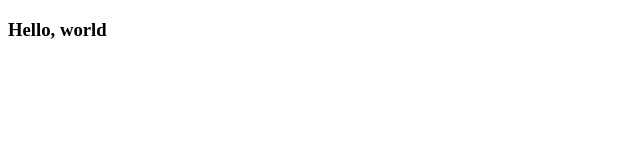
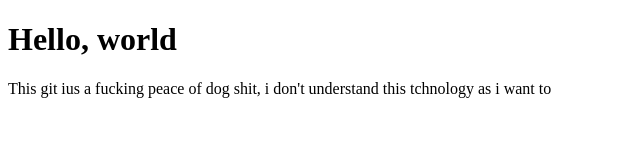
Before and after one commit to Nigami-light/Pidrilla, a plain HTML site: page index.html in a window 1280 px wide. Shown: the whole page, without its empty margins (0-640 px from the left). Drawn offline with Linux system fonts and the light colour scheme.

```diff
--- a/index.html
+++ b/index.html
@@ -5,6 +5,9 @@
         <title>Git</title>
     </head>
     <body>
-        <h3>Hello, world</h3>
+        <h1>Hello, world</h1>
+        <p>
+            This git ius a fucking peace of dog shit, i don't understand this tchnology as i want to
+        </p>
     </body>
 </html>
```
